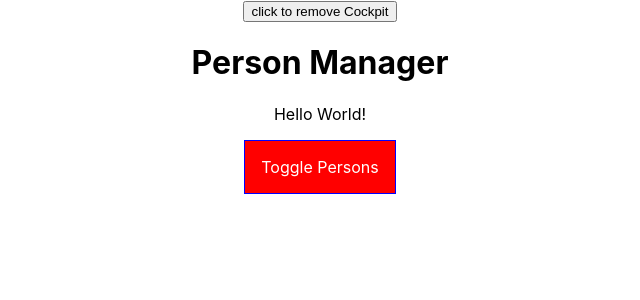
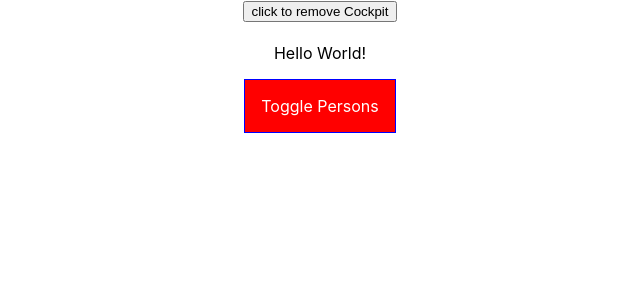
Before and after one commit to ssbrolly/reactApp, a React (Create React App) app: page / in a window 1280 px wide. Shown: the top 300 px of the page, without its empty margins (320-960 px from the left). Built offline with nearby package versions, Linux system fonts and the light colour scheme.

Commit message:
higher order components

```diff
--- a/src/components/Cockpit/Cockpit.js
+++ b/src/components/Cockpit/Cockpit.js
@@ -1,14 +1,14 @@
 import React, { useEffect } from 'react';
 import classes from './Cockpit.module.css';
-import Aux from '../../hoc/Aux';
+// import Aux from '../../hoc/Aux';
 
 const Cockpit = (props) => {
 
     useEffect(() => {
         console.log('[Cockpit.js] useEffect');
-        setTimeout(()=> {
-            alert('Saved something to the cloud');
-        }, 1000)
+        // setTimeout(()=> {
+        //     alert('Saved something to the cloud');
+        // }, 1000)
         return () => {
             console.log('[Cockpit.js] cleanup work in useEffect');
         }
--- a/src/components/Persons/Person/Person.js
+++ b/src/components/Persons/Person/Person.js
@@ -1,5 +1,5 @@
 import React, { Component } from 'react';
-import classes from './Person.module.css';
+// import classes from './Person.module.css';
 import Aux from '../../../hoc/Aux';
 
 
--- a/src/containers/App.js
+++ b/src/containers/App.js
@@ -2,7 +2,9 @@
 import classes from './App.module.css';
 import Persons from '../components/Persons/Persons'
 import Cockpit from '../components/Cockpit/Cockpit';
-import WithClass from '../hoc/WithClass';
+import withClass from '../hoc/withClass';
+import Aux from '../hoc/Aux';
+
 
 class App extends Component {
 
@@ -92,7 +94,7 @@
         };
 
         return (
-            <WithClass classes={classes.App}>
+            <Aux>
                 <button onClick={() => {this.setState({ showCockpit: false })}}>click to remove Cockpit</button>
                 {this.state.showCockpit ? <Cockpit
                     title={this.props.appTitle}
@@ -102,9 +104,9 @@
                 /> : null}
 
                 {persons}
-            </WithClass>
+            </Aux>
         );
     };
 };
 
-export default App;
+export default withClass(App, classes.App);
--- a/src/hoc/WithClass.js
+++ b/src/hoc/WithClass.js
@@ -1,9 +1,11 @@
 import React from 'react';
 
-const withClass = props => (
-    <div className={props.classes}>
-        {props.children}
-    </div>
-);
+const withClass = (WrappedComponent, className) => {
+    return props => (
+        <div className={className}>
+            <WrappedComponent />
+        </div>
+    )
+};
 
 export default withClass;
```
